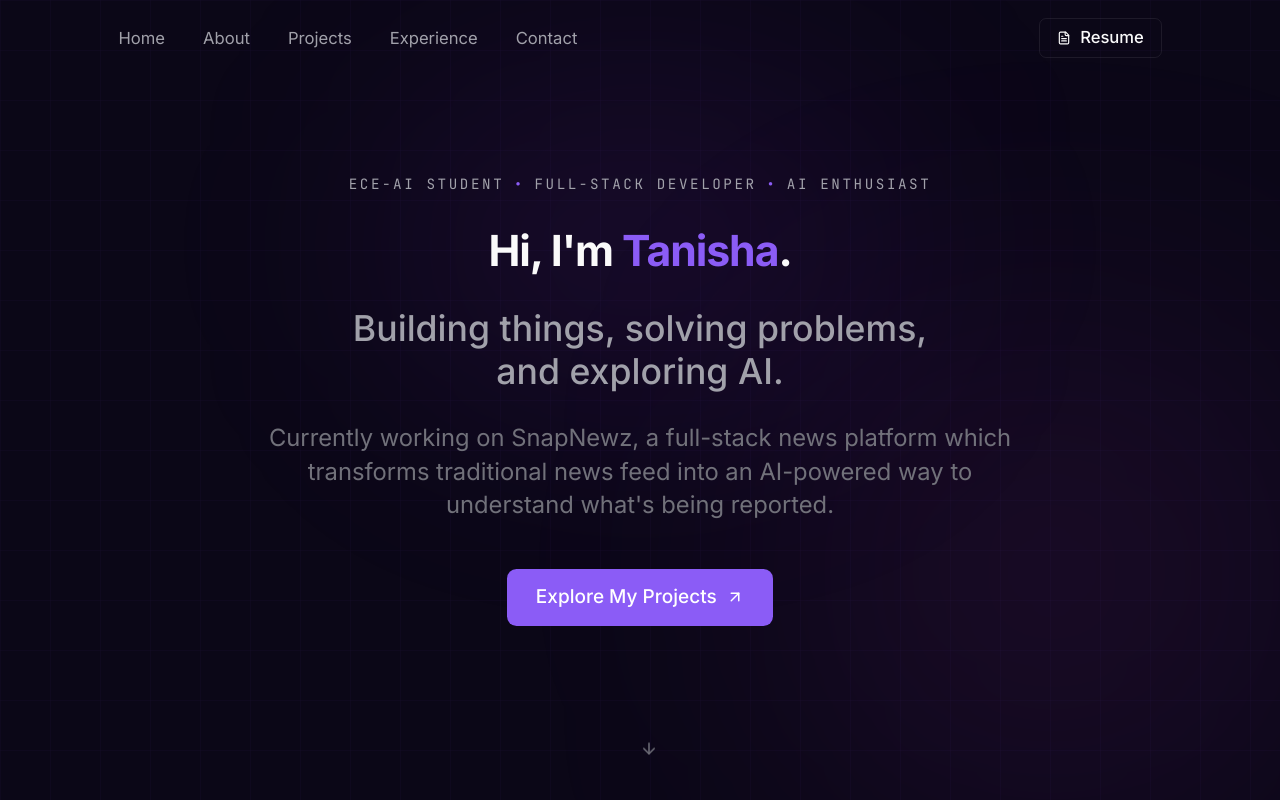
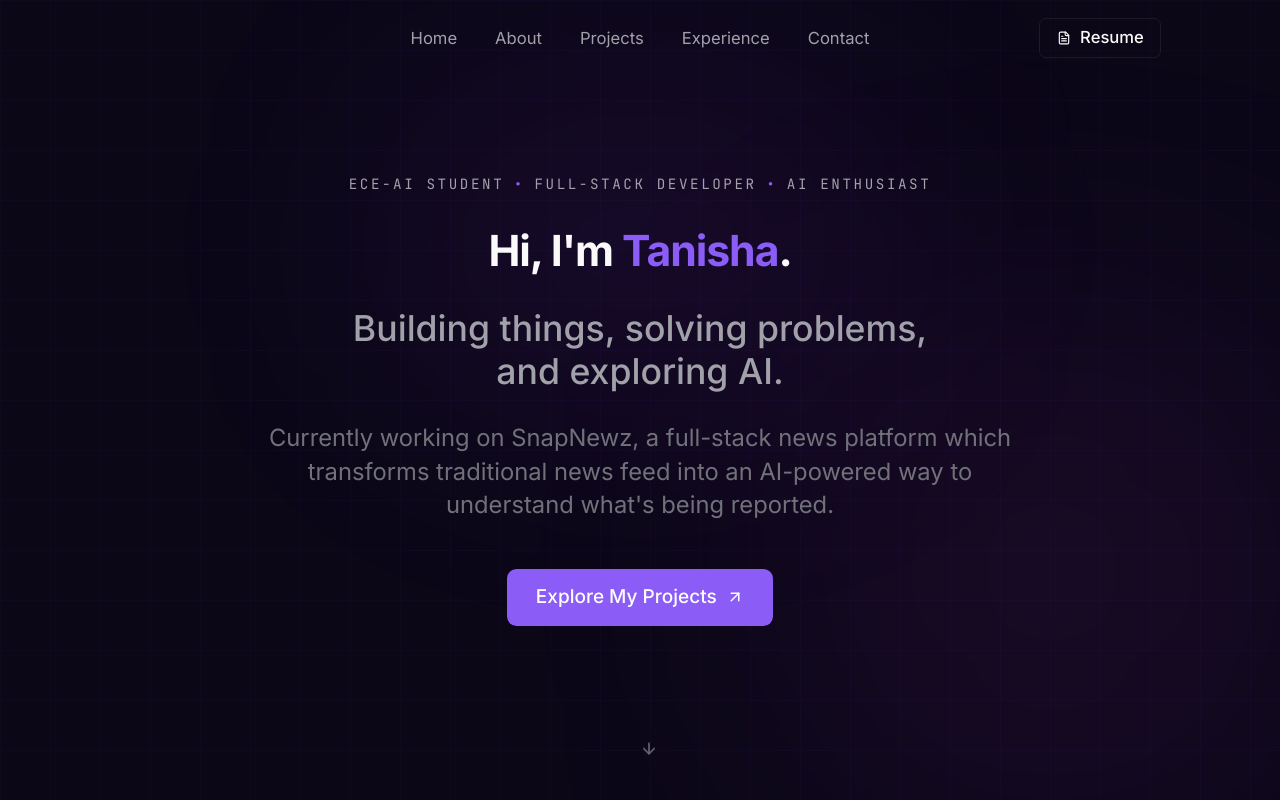
Before and after one commit to TAnisha016/tanisha-portfolio, a React (Vite) app: page / in a window 1280 px wide. Shown: the top 800 px of the page. Built offline with nearby package versions, Linux system fonts and the light colour scheme.

Commit message:
position ifx

```diff
--- a/src/components/Navbar.jsx
+++ b/src/components/Navbar.jsx
@@ -31,10 +31,9 @@ export default function Navbar() {
         scrolled ? 'bg-bg/80 backdrop-blur-md border-b border-bg-border' : 'bg-transparent'
       }`}
     >
-      <nav className="max-w-content mx-auto px-6 h-16 flex items-center justify-between">
+<nav className="max-w-content mx-auto px-6 h-16 grid grid-cols-3 items-center">
 
-
-        <ul className="hidden md:flex items-center gap-8">
+        <ul className="hidden md:flex items-center justify-center gap-8 col-start-2">
           {LINKS.map((link) => (
             <li key={link.id}>
               <button
@@ -48,11 +47,10 @@ export default function Navbar() {
         </ul>
 
         <a
-          href="/Tanisha_Resume.pdf"
-
-          download
-          className="hidden md:inline-flex items-center gap-2 text-sm font-medium text-ink-primary border border-bg-border hover:border-bg-borderHover rounded-md px-3.5 py-1.5 transition-colors"
-        >
+  href={profile.resumeUrl}
+  download
+  className="hidden md:inline-flex items-center justify-self-end gap-2 text-sm font-medium text-ink-primary border border-bg-border hover:border-bg-borderHover rounded-md px-3.5 py-1.5 transition-colors"
+>
           <FileText size={14} />
           Resume
         </a>
```
